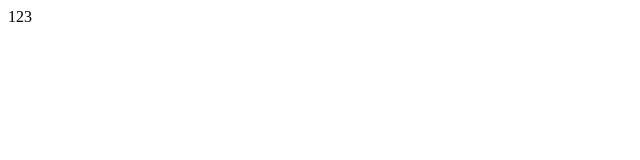
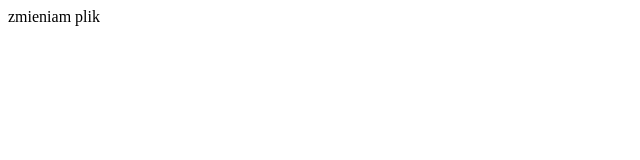
Before and after one commit to robtobiasz/hello, a plain HTML site: page index.html in a window 1280 px wide. Shown: the full height of the page, 0-640 px from the left. Drawn offline with Linux system fonts and the light colour scheme.

Commit message:
zmiana w pliku index

```diff
--- a/index.html
+++ b/index.html
@@ -5,6 +5,6 @@
     <title>test</title>
   </head>
   <body>
-    123
+    zmieniam plik
   </body>
 </html>
```
